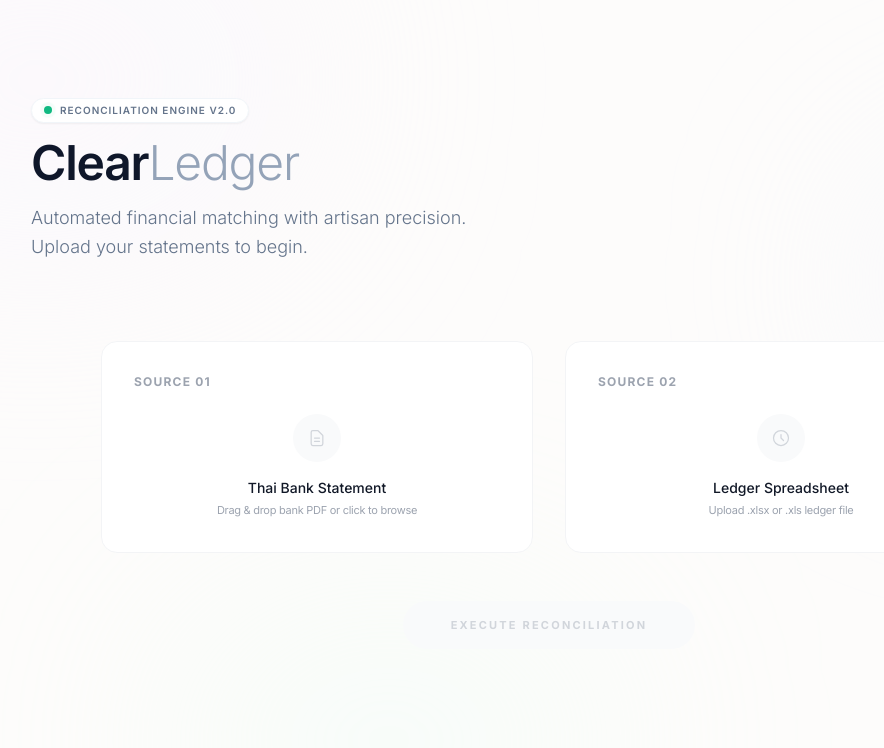
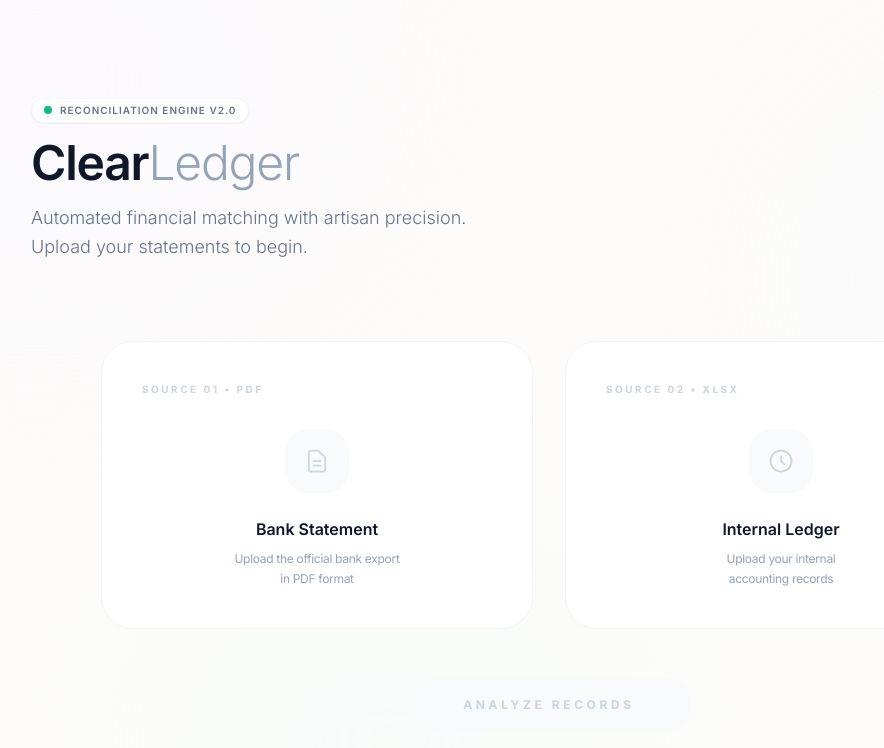
Before and after one commit to khaismikaelsonappleid-ctrl/bank-recon-app, a Next.js app: page / in a window 1280 px wide. Shown: the top 748 px of the page, without its empty margins (91-975 px from the left). Built offline with nearby package versions, Linux system fonts and the light colour scheme.

Commit message:
Redesign FileUpload component with a premium pastel look and improved UX.

```diff
--- a/app/components/FileUpload.tsx
+++ b/app/components/FileUpload.tsx
@@ -68,20 +68,20 @@ export default function FileUpload({ onResults }: { onResults: (data: Reconcilia
       <div className="grid grid-cols-1 md:grid-cols-2 gap-8 mb-12">
         {/* PDF Upload */}
         <div className="relative group">
-          <div className="flex flex-col h-full bg-white border border-gray-100 rounded-2xl p-8 transition-all duration-500 hover:border-pink-200 hover:shadow-[0_20px_50px_rgba(244,114,182,0.05)]">
-            <h3 className="text-xs font-bold text-gray-400 uppercase tracking-widest mb-6">Source 01</h3>
+          <div className="flex flex-col h-full bg-white border border-slate-100 rounded-[2rem] p-10 transition-all duration-500 hover:border-indigo-100 hover:shadow-[0_30px_60px_rgba(79,70,229,0.05)]">
+            <h3 className="text-[10px] font-bold text-slate-300 uppercase tracking-[0.25em] mb-8">Source 01 • PDF</h3>
             <div className="flex-1 flex flex-col justify-center">
-              <label className="cursor-pointer">
+              <label className="cursor-pointer group/label">
                 <input type="file" accept=".pdf" onChange={handleFileChange('bankStatement')} className="hidden" />
                 <div className="flex flex-col items-center text-center">
-                  <div className={`w-12 h-12 rounded-full mb-4 flex items-center justify-center transition-all duration-500 ${files.bankStatement ? 'bg-pink-50 text-pink-400 scale-110' : 'bg-gray-50 text-gray-300'}`}>
-                    <svg className="w-5 h-5" fill="none" stroke="currentColor" viewBox="0 0 24 24">
+                  <div className={`w-16 h-16 rounded-3xl mb-6 flex items-center justify-center transition-all duration-500 ${files.bankStatement ? 'bg-indigo-50 text-indigo-500 scale-110 rotate-3' : 'bg-slate-50 text-slate-300 group-hover/label:bg-slate-100 group-hover/label:text-slate-400'}`}>
+                    <svg className="w-7 h-7" fill="none" stroke="currentColor" viewBox="0 0 24 24">
                       <path strokeLinecap="round" strokeLinejoin="round" strokeWidth="1.5" d="M9 12h6m-6 4h6m2 5H7a2 2 0 01-2-2V5a2 2 0 012-2h5.586a1 1 0 01.707.293l5.414 5.414a1 1 0 01.293.707V19a2 2 0 01-2 2z" />
                     </svg>
                   </div>
-                  <h4 className="text-sm font-medium text-gray-900 mb-1">Thai Bank Statement</h4>
-                  <p className="text-[11px] text-gray-400 tracking-tight px-4 leading-relaxed">
-                    {files.bankStatement ? files.bankStatement.name : 'Drag & drop bank PDF or click to browse'}
+                  <h4 className="text-base font-semibold text-slate-900 mb-2">Bank Statement</h4>
+                  <p className="text-xs text-slate-400 tracking-tight px-4 leading-relaxed max-w-[200px]">
+                    {files.bankStatement ? files.bankStatement.name : 'Upload the official bank export in PDF format'}
                   </p>
                 </div>
               </label>
@@ -91,20 +91,20 @@ export default function FileUpload({ onResults }: { onResults: (data: Reconcilia
 
         {/* Excel Upload */}
         <div className="relative group">
-          <div className="flex flex-col h-full bg-white border border-gray-100 rounded-2xl p-8 transition-all duration-500 hover:border-pink-200 hover:shadow-[0_20px_50px_rgba(244,114,182,0.05)]">
-            <h3 className="text-xs font-bold text-gray-400 uppercase tracking-widest mb-6">Source 02</h3>
+          <div className="flex flex-col h-full bg-white border border-slate-100 rounded-[2rem] p-10 transition-all duration-500 hover:border-indigo-100 hover:shadow-[0_30px_60px_rgba(79,70,229,0.05)]">
+            <h3 className="text-[10px] font-bold text-slate-300 uppercase tracking-[0.25em] mb-8">Source 02 • XLSX</h3>
             <div className="flex-1 flex flex-col justify-center">
-              <label className="cursor-pointer">
+              <label className="cursor-pointer group/label">
                 <input type="file" accept=".xlsx,.xls" onChange={handleFileChange('ledgerSheet')} className="hidden" />
                 <div className="flex flex-col items-center text-center">
-                  <div className={`w-12 h-12 rounded-full mb-4 flex items-center justify-center transition-all duration-500 ${files.ledgerSheet ? 'bg-pink-50 text-pink-400 scale-110' : 'bg-gray-50 text-gray-300'}`}>
-                    <svg className="w-5 h-5" fill="none" stroke="currentColor" viewBox="0 0 24 24">
+                  <div className={`w-16 h-16 rounded-3xl mb-6 flex items-center justify-center transition-all duration-500 ${files.ledgerSheet ? 'bg-emerald-50 text-emerald-500 scale-110 -rotate-3' : 'bg-slate-50 text-slate-300 group-hover/label:bg-slate-100 group-hover/label:text-slate-400'}`}>
+                    <svg className="w-7 h-7" fill="none" stroke="currentColor" viewBox="0 0 24 24">
                       <path strokeLinecap="round" strokeLinejoin="round" strokeWidth="1.5" d="M12 8v4l3 3m6-3a9 9 0 11-18 0 9 9 0 0118 0z" />
                     </svg>
                   </div>
-                  <h4 className="text-sm font-medium text-gray-900 mb-1">Ledger Spreadsheet</h4>
-                  <p className="text-[11px] text-gray-400 tracking-tight px-4 leading-relaxed">
-                    {files.ledgerSheet ? files.ledgerSheet.name : 'Upload .xlsx or .xls ledger file'}
+                  <h4 className="text-base font-semibold text-slate-900 mb-2">Internal Ledger</h4>
+                  <p className="text-xs text-slate-400 tracking-tight px-4 leading-relaxed max-w-[200px]">
+                    {files.ledgerSheet ? files.ledgerSheet.name : 'Upload your internal accounting records'}
                   </p>
                 </div>
               </label>
@@ -118,21 +118,23 @@ export default function FileUpload({ onResults }: { onResults: (data: Reconcilia
           onClick={handleUpload}
           disabled={isUploading || !files.bankStatement || !files.ledgerSheet}
           className={`
-            relative px-12 py-4 rounded-full text-[11px] font-bold uppercase tracking-[0.2em] transition-all duration-500
+            relative px-14 py-5 rounded-full text-xs font-bold uppercase tracking-[0.3em] transition-all duration-500 overflow-hidden
             ${isUploading || !files.bankStatement || !files.ledgerSheet
-              ? 'bg-gray-50 text-gray-300 cursor-not-allowed'
-              : 'bg-black text-white hover:bg-gray-900 hover:shadow-2xl hover:shadow-pink-100 hover:-translate-y-0.5 active:translate-y-0'}
+              ? 'bg-slate-50 text-slate-300 cursor-not-allowed'
+              : 'bg-slate-900 text-white hover:bg-black hover:shadow-[0_20px_50px_rgba(0,0,0,0.15)] hover:-translate-y-1 active:translate-y-0'}
           `}
         >
-          {isUploading ? (
-            <span className="flex items-center gap-3">
-              <svg className="animate-spin h-3 w-3 text-white" fill="none" viewBox="0 0 24 24">
-                <circle className="opacity-25" cx="12" cy="12" r="10" stroke="currentColor" strokeWidth="4"></circle>
-                <path className="opacity-75" fill="currentColor" d="M4 12a8 8 0 018-8V0C5.373 0 0 5.373 0 12h4zm2 5.291A7.962 7.962 0 014 12H0c0 3.042 1.135 5.824 3 7.938l3-2.647z"></path>
-              </svg>
-              Analyzing...
-            </span>
-          ) : 'Execute Reconciliation'}
+          <span className="relative z-10 flex items-center gap-4">
+            {isUploading ? (
+              <>
+                <svg className="animate-spin h-4 w-4 text-white" fill="none" viewBox="0 0 24 24">
+                  <circle className="opacity-25" cx="12" cy="12" r="10" stroke="currentColor" strokeWidth="4"></circle>
+                  <path className="opacity-75" fill="currentColor" d="M4 12a8 8 0 018-8V0C5.373 0 0 5.373 0 12h4zm2 5.291A7.962 7.962 0 014 12H0c0 3.042 1.135 5.824 3 7.938l3-2.647z"></path>
+                </svg>
+                Processing Assets...
+              </>
+            ) : 'Analyze Records'}
+          </span>
         </button>
       </div>
     </div>
```
